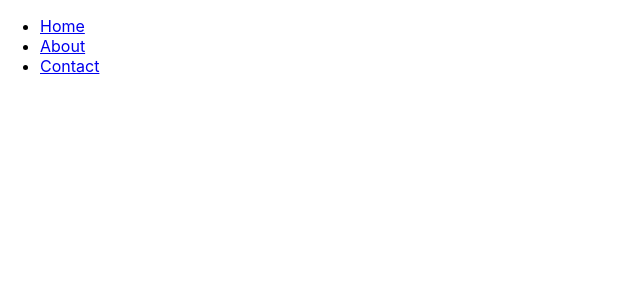
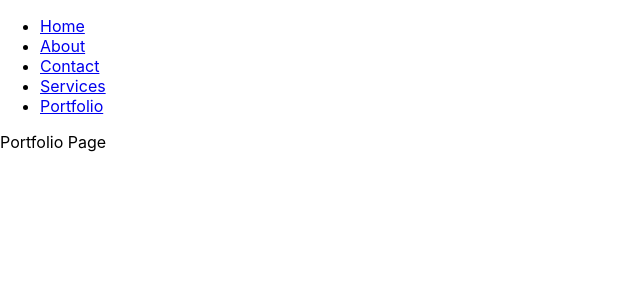
Before and after one commit to aftongauntlett/gauntlet-designs-react, a React (Create React App) app: page /portfolio in a window 1280 px wide. Before the commit this address had no page. Shown: the top 300 px of the page, without its empty margins (0-640 px from the left). Built offline with nearby package versions, Linux system fonts and the light colour scheme.

Commit message:
adding more pages/routers

```diff
--- a/src/App.js
+++ b/src/App.js
@@ -2,6 +2,8 @@ import React from "react";
 import Contact from "./Contact/Contact"
 import About from "./About/About"
 import Home from "./Home/Home"
+import Services from "./Services/Services"
+import Portfolio from "./Portfolio/Portfolio"
 import {
   BrowserRouter as Router,
   Routes,
@@ -24,6 +26,12 @@ export default function App() {
             <li>
               <Link to="/contact">Contact</Link>
             </li>
+            <li>
+              <Link to="/services">Services</Link>
+            </li>
+             <li>
+              <Link to="/portfolio">Portfolio</Link>
+            </li>
           </ul>
         </nav>
 
@@ -31,6 +39,8 @@ export default function App() {
           <Route path='/' element={<Home/>} />
           <Route path='/about' element={<About/>} />
           <Route path='/contact' element={<Contact/>} />
+          <Route path='/services' element={<Services/>} />
+          <Route path='/portfolio' element={<Portfolio/>} />
         </Routes>
       </div>
     </Router>
--- /dev/null
+++ b/src/Portfolio/Portfolio.js
@@ -0,0 +1,8 @@
+import React from "react";
+
+
+export default function Portfolio() {
+  return (
+    <div>Portfolio Page</div>
+  );
+}
--- /dev/null
+++ b/src/Services/Services.js
@@ -0,0 +1,8 @@
+import React from "react";
+
+
+export default function Services() {
+  return (
+    <div>Services Page</div>
+  );
+}
```
Also changed, not shown: src/Portfolio/Portfolio.css (added), src/Services/Services.css (added).
